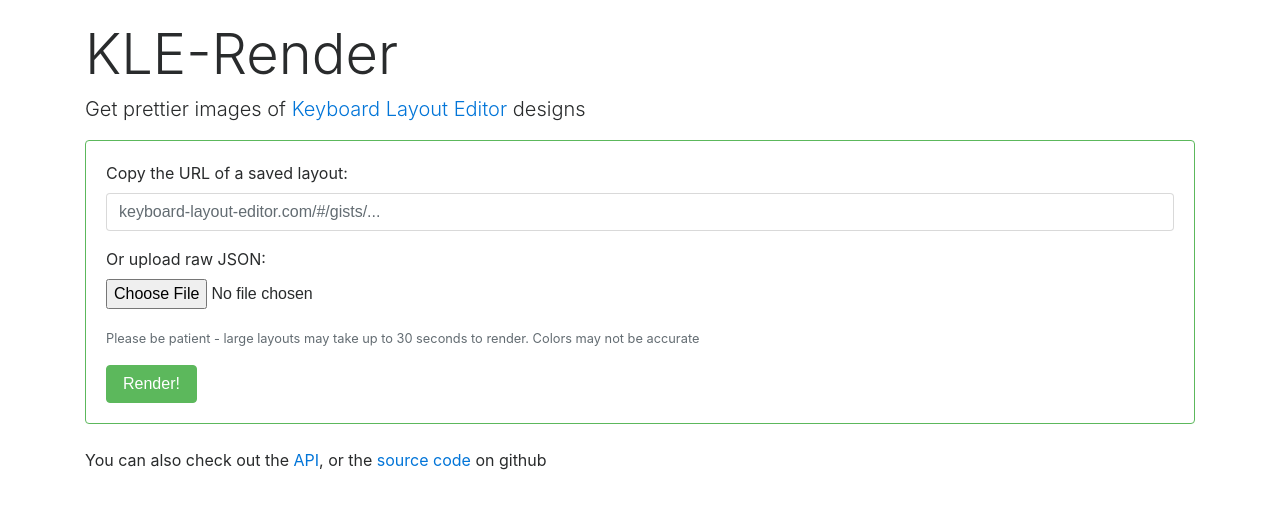
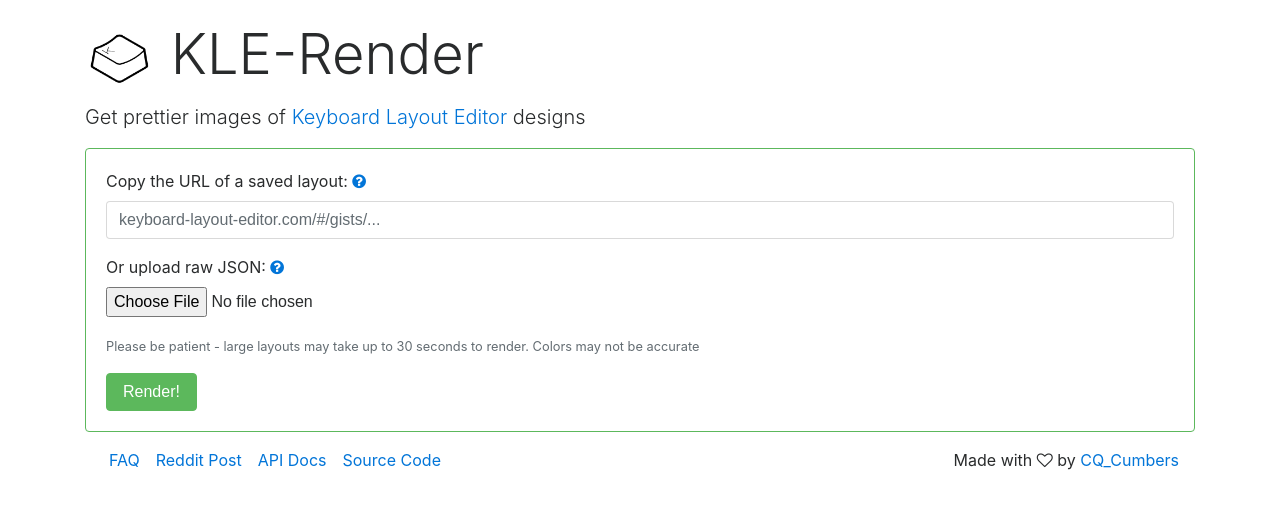
Before and after one commit to CQCumbers/kle_render, a Flask app: page / in a window 1280 px wide. Shown: the top 509 px of the page. Run offline with Flask 2, Linux system fonts and the light colour scheme; some libraries are stand-ins or nearby versions.

Commit message:
UI and usability improvements

```diff
--- a/key.py
+++ b/key.py
@@ -110,9 +110,9 @@
         l1 = int(l1*256/100)
         a1 = int(a1+128) #a1 should be scaled by 128/100, but desaturation looks more natural
         b1 = int(b1+128)
-        l = ImageMath.eval('l2 - l3 + l1', l2=l, l3=self.base_color, l1=l1).convert('L')
-        a = ImageMath.eval('a2 - a2 + a1', a2=a, a1=a1, l2=l).convert('L')
-        b = ImageMath.eval('b2 - b2 + b1', b2=b, b1=b1, l2=l).convert('L')
+        l = ImageMath.eval('l + l1 - l2', l=l, l2=self.base_color, l1=l1).convert('L')
+        a = ImageMath.eval('a - a + a1', a=a, a1=a1).convert('L')
+        b = ImageMath.eval('b - b + b1', b=b, b1=b1).convert('L')
 
         key_img = Image.merge('LAB', (l, a, b))
         key_img = ImageCms.applyTransform(key_img, lab2rgb_transform)
--- a/templates/index.html
+++ b/templates/index.html
@@ -7,16 +7,22 @@
 
     <!-- Bootstrap CSS -->
     <link rel="stylesheet" href="https://maxcdn.bootstrapcdn.com/bootstrap/4.0.0-alpha.6/css/bootstrap.min.css" integrity="sha384-rwoIResjU2yc3z8GV/NPeZWAv56rSmLldC3R/AZzGRnGxQQKnKkoFVhFQhNUwEyJ" crossorigin="anonymous">
-
+    <!-- Font Awesome Icons -->
+    <link rel="stylesheet" href="https://maxcdn.bootstrapcdn.com/font-awesome/4.7.0/css/font-awesome.min.css">
     <!-- Ladda CSS -->
     <link rel="stylesheet" href="static/ladda-themeless.min.css">
+
+    <!-- Favicon -->
+    <link rel="icon" type="image/png" sizes="32x32" href="static/favicon-32x32.png">
+    <link rel="icon" type="image/png" sizes="16x16" href="static/favicon-16x16.png">
+    <link rel="shortcut icon" href="static/favicon.ico">
 
     <title>KLE-render</title>
   </head>
   <body>
     <div class="container">
       <br/>
-            <h1 class="display-4">KLE-Render</h1>
+      <h1 class="display-4"><img src="static/k.png" class="align-top" width="70" height="70"> KLE-Render</h1>
       <p class="lead">Get prettier images of <a href="http://www.keyboard-layout-editor.com/">Keyboard Layout Editor</a> designs</p>
 
       {% with messages = get_flashed_messages() %}
@@ -37,10 +43,12 @@
           <form action="" method="post" enctype="multipart/form-data">
             <div class="form-group">
               {{ form.url.label }}
+              <a href="http://imgur.com/a/0I3Sa" target="_blank"><i class="fa fa-question-circle"></i></a>
               {{ form.url(class="form-control url", placeholder="keyboard-layout-editor.com/#/gists/...") }}
             </div>
             <div class="form-group">
               {{ form.json.label }}
+              <a href="http://imgur.com/a/qAmqB" target="_blank"><i class="fa fa-question-circle"></i></a>
               {{ form.json(class="form-control-file") }}
             </div>
             <p id="submitHelpBlock" class="form-text text-muted">
@@ -51,8 +59,23 @@
         </div>
       </div>
 
-            <br/>
-            <p>You can also check out the <a href="/api/">API</a>, or the <a href="https://github.com/CQCumbers/kle_render">source code</a> on github</p>
+      <nav class="navbar navbar-toggleable-sm">
+        <ul class="navbar-nav mr-auto">
+          <li class="nav-item">
+            <a class="nav-link" href="http://github.com/CQCumbers/kle_render#frequently-asked-questions">FAQ</a>
+          </li>
+          <li class="nav-item">
+            <a class="nav-link" href="http://www.reddit.com/r/MechanicalKeyboards/6cvk61">Reddit Post</a>
+          </li>
+          <li class="nav-item">
+            <a class="nav-link" href="/api/">API Docs</a>
+          </li>
+          <li class="nav-item">
+            <a class="nav-link" href="http://github.com/CQCumbers/kle_render">Source Code</a>
+          </li>
+        </ul>
+        <span class="navbar-text">Made with <i class="fa fa-heart-o"></i> by <a href="http://github.com/CQCumbers">CQ_Cumbers</a></span>
+      </nav>
     </div>
 
     <!-- jQuery first, then Tether, then Bootstrap JS. -->
```
Also changed, not shown: README.md, static/favicon-16x16.png (added), static/favicon-32x32.png (added), static/favicon.ico (added), static/k.png (added). Lines whose indentation alone changed are shown as unchanged.
